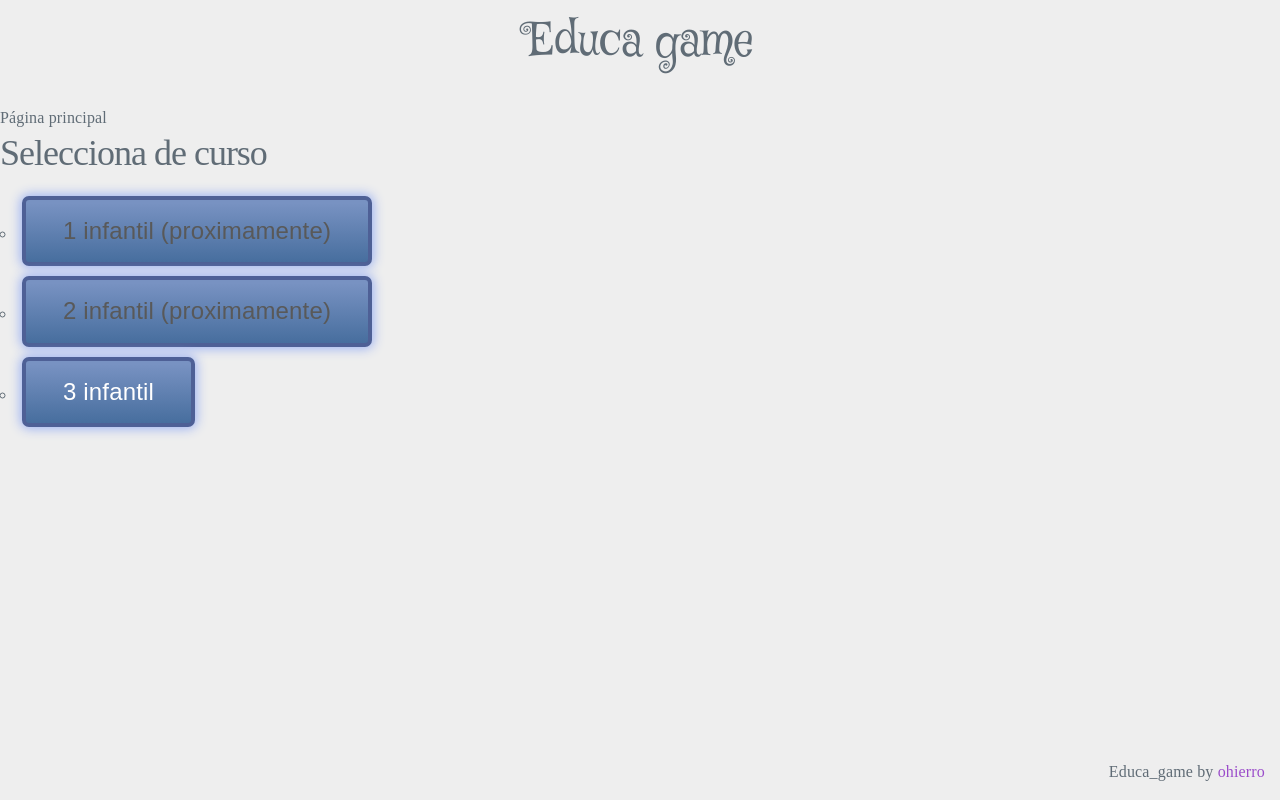
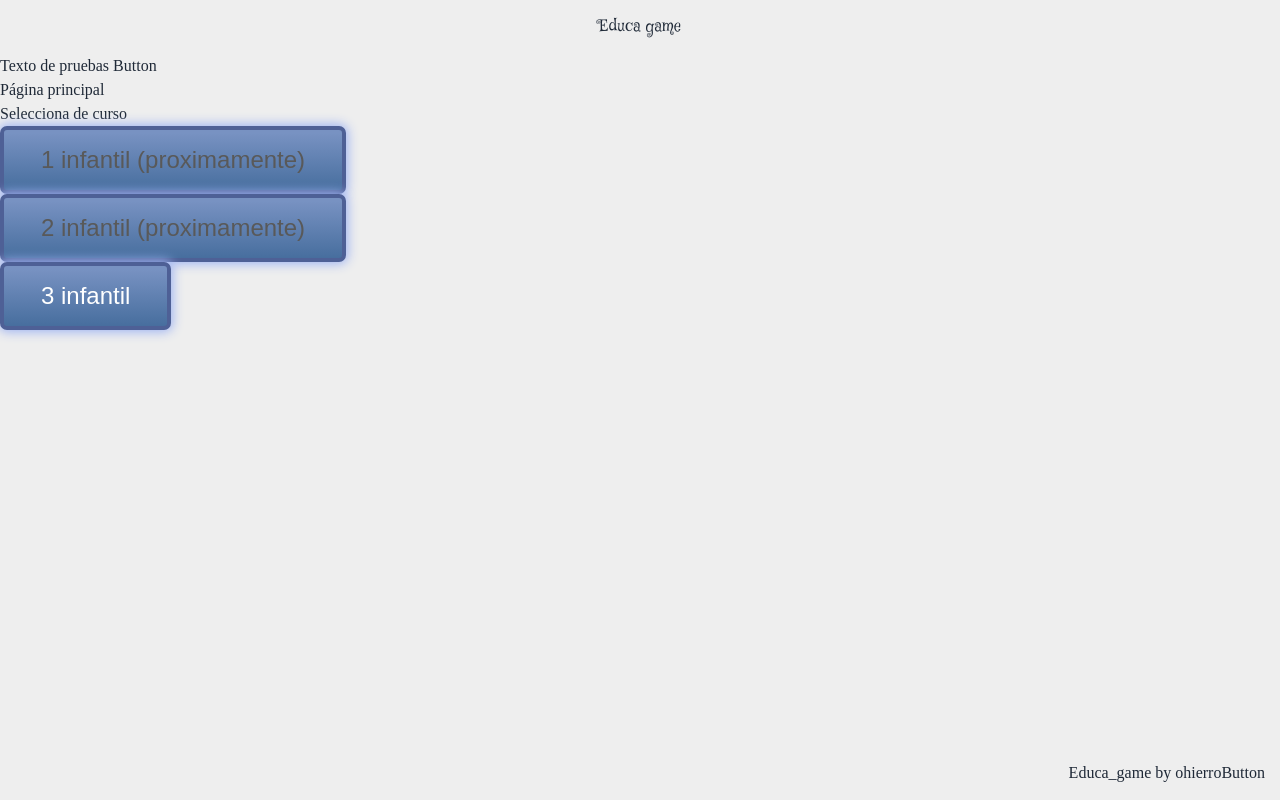
Before and after one commit to ohierro/educa_game, a Vue app: page /#/ in a window 1280 px wide. Built offline with nearby package versions, Linux system fonts and the light colour scheme.

Commit message:
configure tailwindcss and daisyUI

```diff
--- a/index.html
+++ b/index.html
@@ -1,5 +1,5 @@
 <!DOCTYPE html>
-<html lang="en">
+<html data-theme="fantasy" lang="en">
   <head>
     <meta charset="UTF-8" />
     <link rel="icon" type="image/svg+xml" href="/vite.svg" />
@@ -12,7 +12,7 @@
     <link rel="stylesheet" href="https://cdnjs.cloudflare.com/ajax/libs/normalize/8.0.1/normalize.css">
 
     <!-- Milligram CSS -->
-    <link rel="stylesheet" href="https://cdnjs.cloudflare.com/ajax/libs/milligram/1.4.1/milligram.css">
+    <!-- <link rel="stylesheet" href="https://cdnjs.cloudflare.com/ajax/libs/milligram/1.4.1/milligram.css"> -->
   </head>
   <body>
     <div id="app"></div>
--- a/package.json
+++ b/package.json
@@ -9,6 +9,8 @@
     "preview": "vite preview"
   },
   "dependencies": {
+    "autoprefixer": "^10.4.13",
+    "daisyui": "^2.46.0",
     "milligram": "^1.4.1",
     "pinia": "^2.0.28",
     "postcss": "^8.4.20",
@@ -21,6 +23,7 @@
   },
   "devDependencies": {
     "@vitejs/plugin-vue": "^4.0.0",
+    "tailwindcss": "^3.2.4",
     "typescript": "^4.9.3",
     "vite": "^4.0.0",
     "vue-tsc": "^1.0.11"
--- /dev/null
+++ b/postcss.config.cjs
@@ -0,0 +1,6 @@
+module.exports = {
+  plugins: {
+    tailwindcss: {},
+    autoprefixer: {},
+  },
+}
--- a/src/App.vue
+++ b/src/App.vue
@@ -9,10 +9,16 @@ import Header from './components/ui/Header.vue';
     <Header />
   </header>
   <main>
+    <div class="bg-white text-5xl">
+      Texto de pruebas
+      <button class="btn">Button</button>
+    </div>
     <router-view></router-view>
+    <!-- <input type="range" min="0" max="100" value="40" class="range" /> -->
   </main>
   <footer>
     <Footer />
+    <button class="btn btn-primary">Button</button>
   </footer>
 </template>
 
--- a/src/style.css
+++ b/src/style.css
@@ -1,4 +1,7 @@
 @import url('postcss/index.css');
+@tailwind base;
+@tailwind components;
+@tailwind utilities;
 
 body {
   margin: 0;
--- a/src/views/Home.vue
+++ b/src/views/Home.vue
@@ -1,7 +1,7 @@
 <template>
   Página principal
   <div>
-    <h2>Selecciona de curso</h2>
+    <h2 class="text-3xl font-bold underline">Selecciona de curso</h2>
     <ul>
       <li>
         <CButton
--- /dev/null
+++ b/tailwind.config.cjs
@@ -0,0 +1,11 @@
+/** @type {import('tailwindcss').Config} */
+module.exports = {
+  purge: ['./index.html', './src/**/*.{vue,js,ts,jsx,tsx}'],
+  content: [],
+  theme: {
+    extend: {},
+  },
+  plugins: [
+    require('daisyui')
+  ],
+}
--- a/vite.config.ts
+++ b/vite.config.ts
@@ -7,7 +7,14 @@ export default defineConfig({
   base: '/educa_game/',
   css: {
     postcs: {
-      plugins: ['postcss-nested', 'postcss-url', 'postcss-import', 'postcss-custom-properties']
+      plugins: ['postcss',
+                'postcss-nested',
+                'postcss-url',
+                'postcss-import',
+                'postcss-custom-properties',
+                'tailwindcss',
+                'autoprefixer',
+                'daisyui']
     }
   },
 })
```
Also changed, not shown: public/img/logo.png (added), 2 other files (tests, documents, lock files or other folders).
